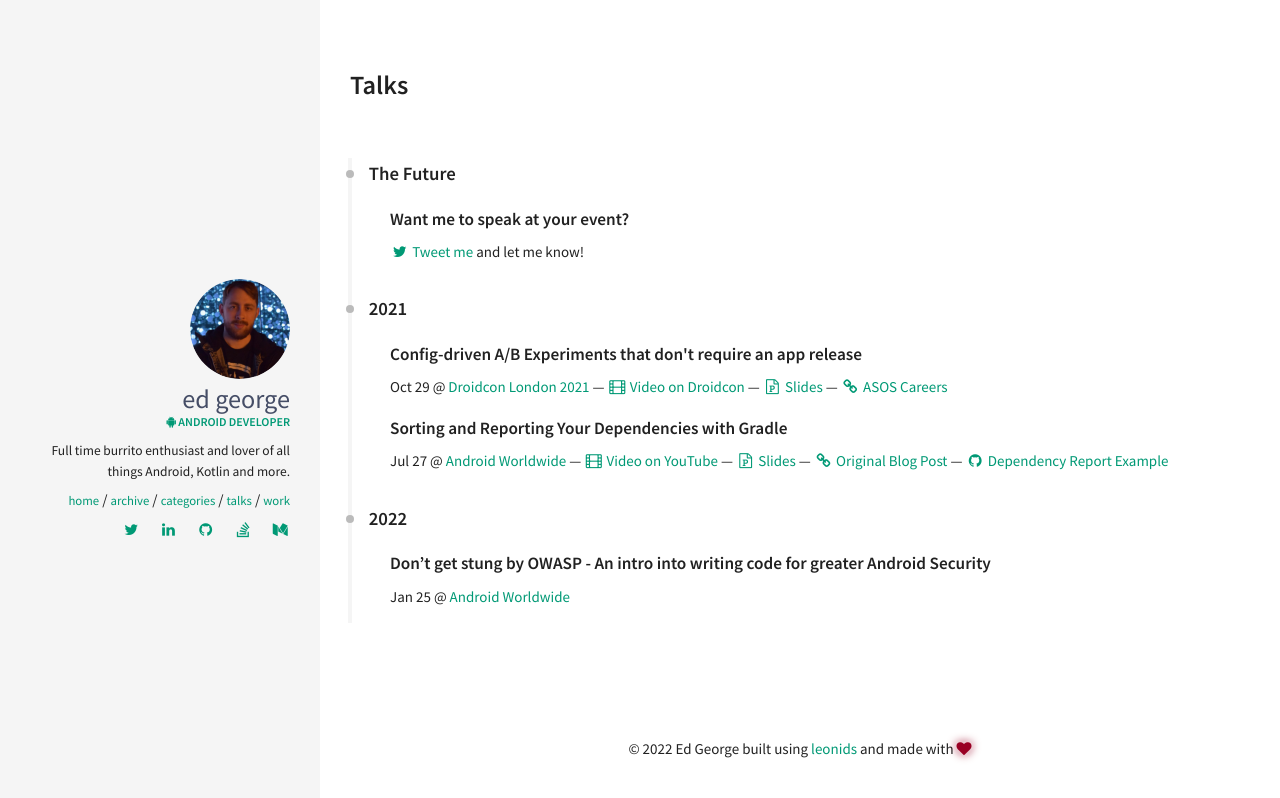
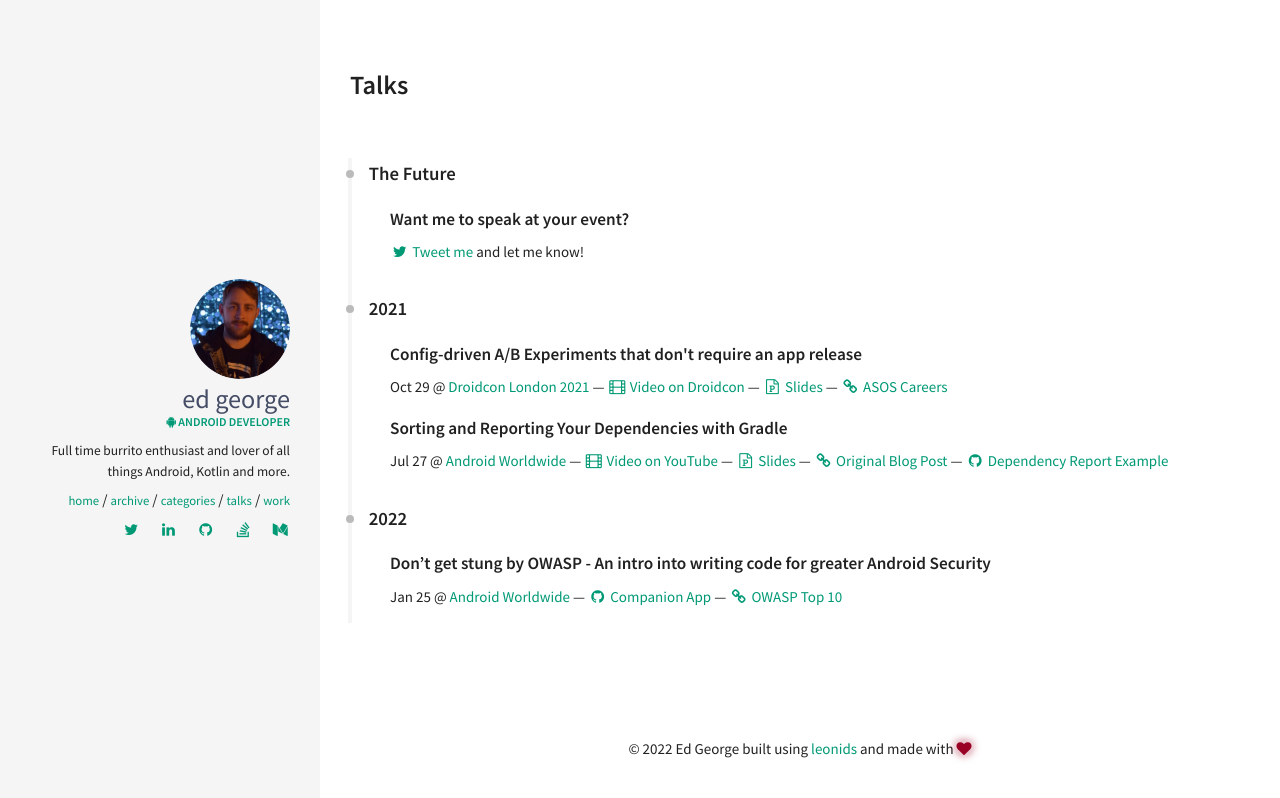
Before and after one commit to ed-george/ed-george.github.io, a Jekyll site: the page built from talks.html, in a window 1280 px wide. Shown: the top 798 px of the page. Built offline with Jekyll 4.4.1, drawn with Linux system fonts in a browser that asks for light colours.

Commit message:
Add related links

```diff
--- a/_data/index/talks.yaml
+++ b/_data/index/talks.yaml
@@ -20,6 +20,12 @@
     title: Android Worldwide
     url: https://android-worldwide.com
     date: '2022-01-25'
+  links:
+  - title: Companion App
+    url: https://github.com/ed-george/owasp-top-five
+    icon: github
+  - title: OWASP Top 10
+    url: https://owasp.org/www-project-mobile-top-10
 - title: Config-driven A/B Experiments that don't require an app release
   event:
     title: Droidcon London 2021
```
